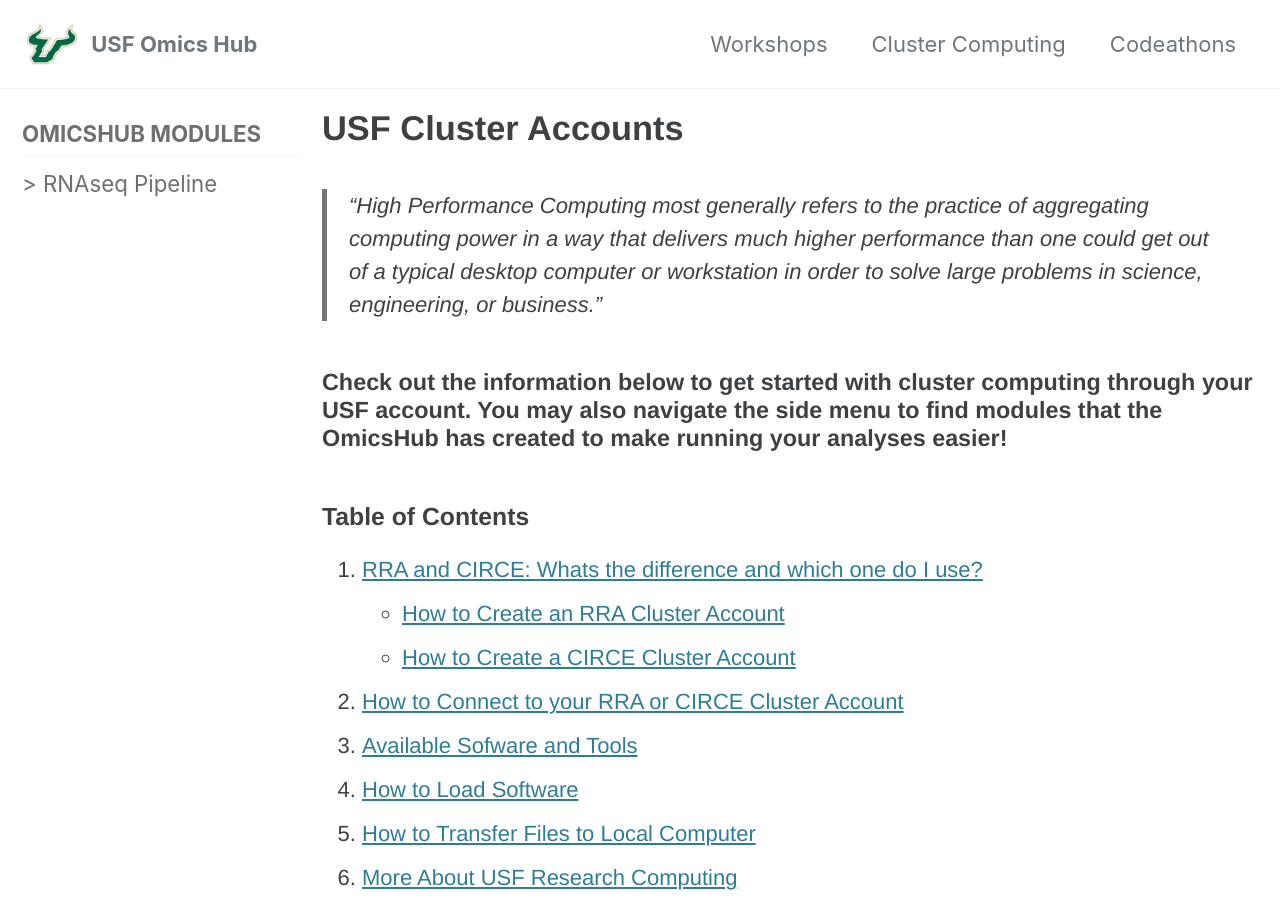
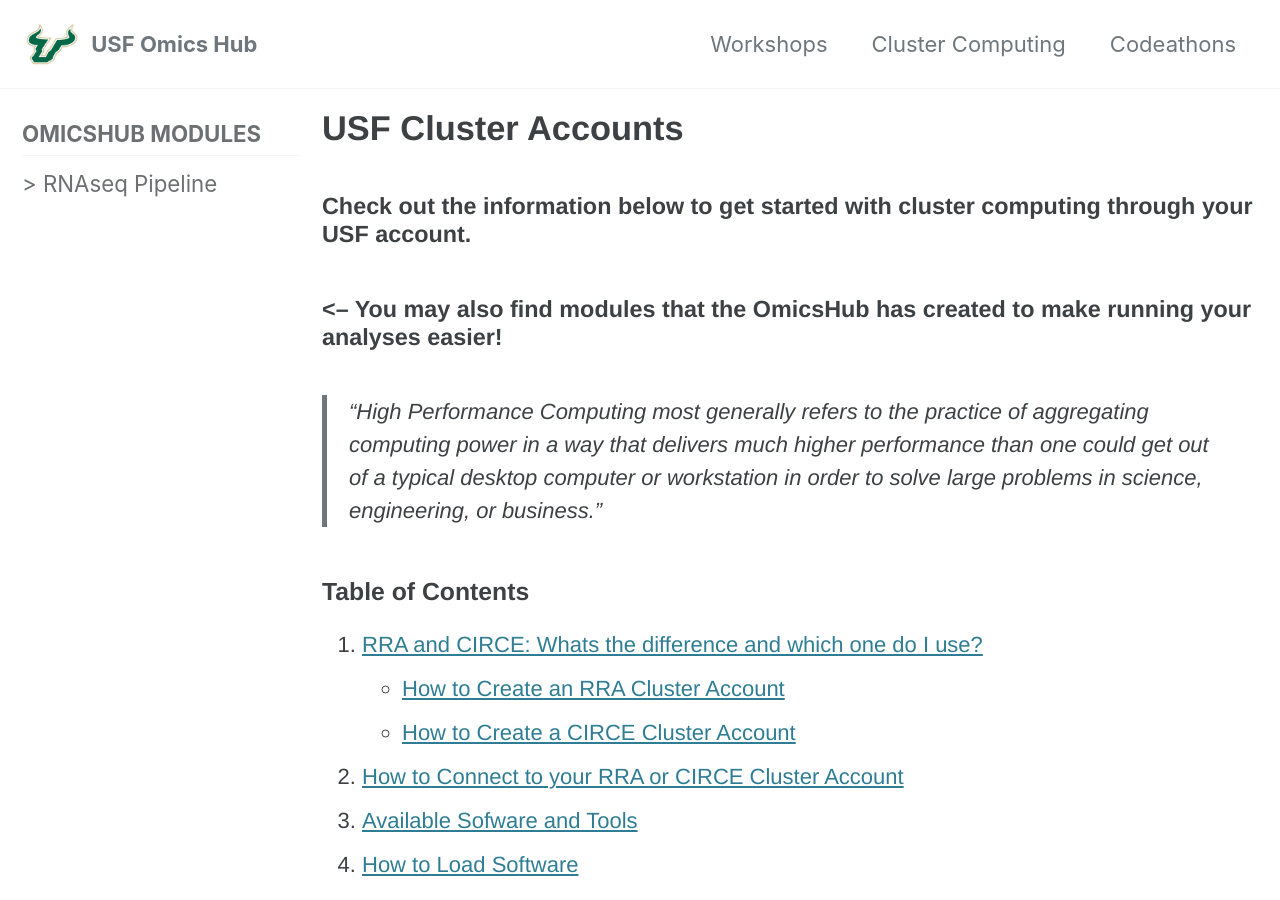
Before and after one commit to usfomicshub/usfomicshub.github.io, a Jekyll site: the page built from Cluster_Computing/index.md, in a window 1280 px wide and 900 px high. Built offline with Jekyll 4.4.1, drawn with Linux system fonts in a browser that asks for light colours; cached includes are drawn as plain includes.

Commit message:
Update index.md

```diff
--- a/Cluster_Computing/index.md
+++ b/Cluster_Computing/index.md
@@ -5,9 +5,12 @@
   nav: "docs-3"
 classes: wide
 ---
+
+#### Check out the information below to get started with cluster computing through your USF account.
+
+#### <-- You may also find modules that the OmicsHub has created to make running your analyses easier!
+
  > "High Performance Computing most generally refers to the practice of aggregating computing power in a way that delivers much higher performance than one could get out of a typical desktop computer or workstation in order to solve large problems in science, engineering, or business."
-
-#### Check out the information below to get started with cluster computing through your USF account. You may also navigate the side menu to find modules that the OmicsHub has created to make running your analyses easier!
 
 
 ### Table of Contents
```
